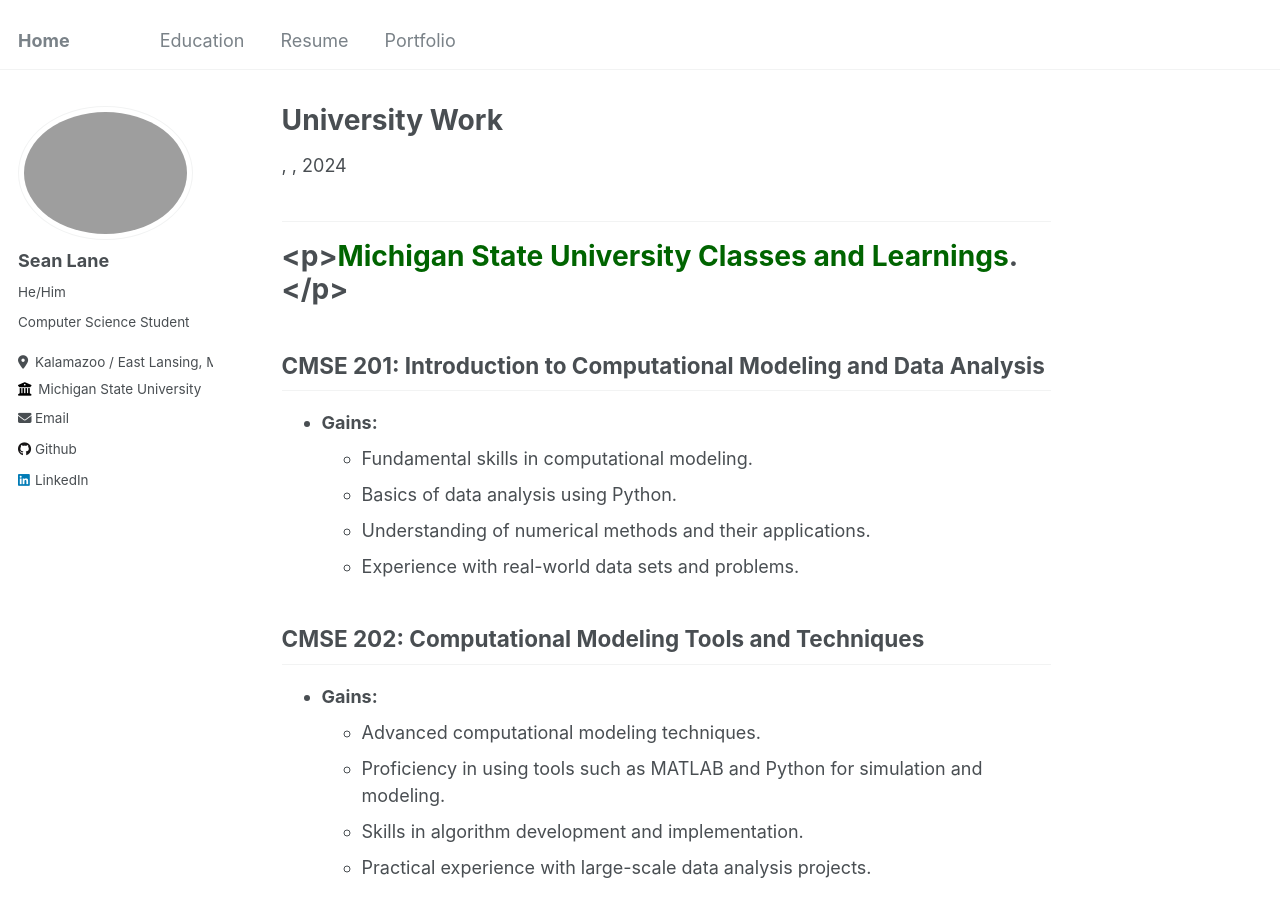
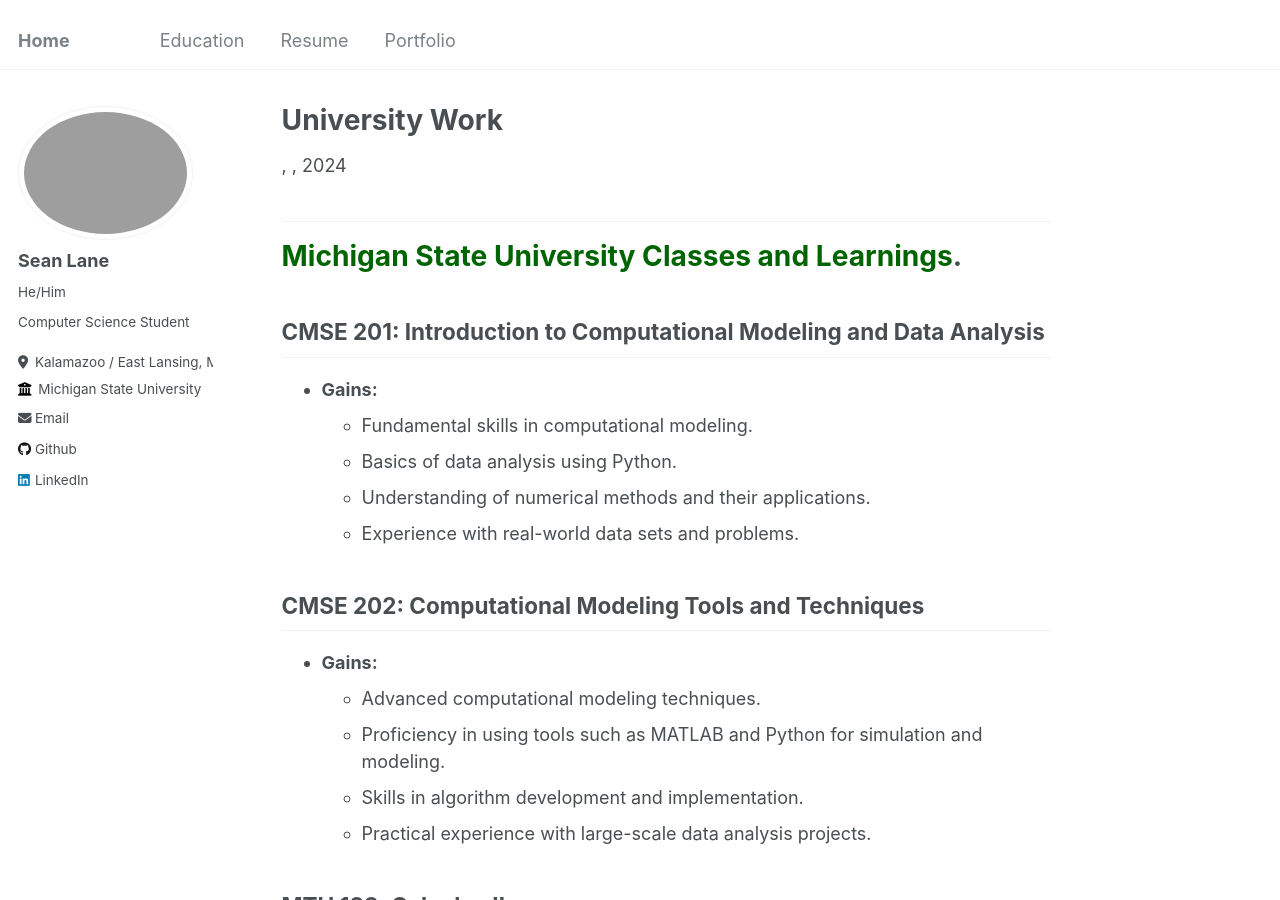
Before and after one commit to lanesean/lanesean.github.io, a Jekyll site: the page built from _teaching/2014-spring-teaching-1.md, in a window 1280 px wide and 900 px high. Built offline with Jekyll 4.4.1, drawn with Linux system fonts in a browser that asks for light colours.

Commit message:
Coloring the coursework retry

```diff
--- a/_teaching/2014-spring-teaching-1.md
+++ b/_teaching/2014-spring-teaching-1.md
@@ -4,7 +4,7 @@
 
 ---
 
-# <p><span style="color:DarkGreen">Michigan State University Classes and Learnings</span>.</p>
+# <span style="color:DarkGreen">Michigan State University Classes and Learnings</span>.
 
 ## CMSE 201: Introduction to Computational Modeling and Data Analysis
 - **Gains:**
```
